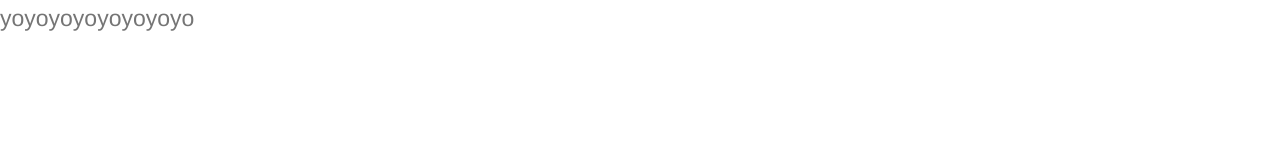
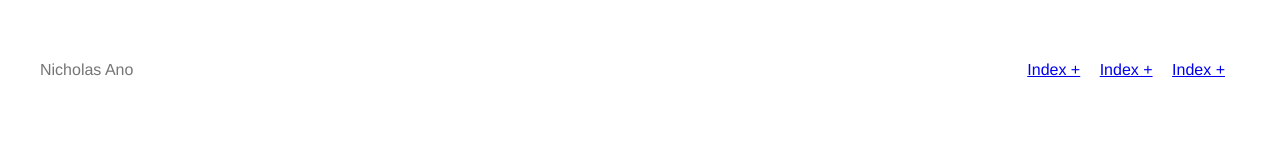
Before and after one commit to whoisnicholas/portfolio, a website: page index.html in a window 1280 px wide. Drawn offline with nearby package versions, Linux system fonts and the light colour scheme.

Commit message:
new styles

```diff
--- a/assets/scss/base/_global.scss
+++ b/assets/scss/base/_global.scss
@@ -22,7 +22,7 @@ body.body-modal-open { overflow:hidden; }
 
 .container {
 	margin:auto;
-	width:1100px;
+	width:1440px;
 	position:relative;
 
 	@include breakpoint(large) {
--- a/assets/scss/helpers/_variables.scss
+++ b/assets/scss/helpers/_variables.scss
@@ -19,10 +19,10 @@ $bold    : 700;
 // Primary Font
 $primary-font-family : 'Helvetica', sans-serif;
 $primary-font-weight : $regular;
-$primary-font-size   : 23px;
+$primary-font-size   : 16px;
 $primary-font-color  : #757575;
 $primary-link-color  : #757575;
-$primary-line-height : 36px;
+$primary-line-height : 2;
 
 // Transitions
 $default-transition-property : all;
--- a/assets/scss/layout/_header.scss
+++ b/assets/scss/layout/_header.scss
@@ -5,3 +5,12 @@
 HEADER
 
 */
+
+header{
+  display: flex;
+  flex-direction: row;
+  justify-content: space-between;
+  height:60px;
+  line-height: 60px;
+  padding: 40px 40px 0px 40px;
+}
--- a/assets/scss/layout/_navigation.scss
+++ b/assets/scss/layout/_navigation.scss
@@ -5,3 +5,17 @@
 NAVIGATION
 
 */
+
+nav{
+  font-size:1em;
+}
+
+nav ul {
+  padding:0px;
+  margin:0px;
+}
+
+nav ul li {
+  margin:0px 15px 0px 0px;
+  display:inline;
+}
--- a/assets/scss/main.scss
+++ b/assets/scss/main.scss
@@ -1,7 +1,6 @@
 /*
-Project Title: Project Name
-Author: Gene Ross
-Author URI: http://geneross.co
+Project Title: Portfolio
+Author: Nick Ano
 */
 
 /* Helpers */
--- a/gulpfile.js
+++ b/gulpfile.js
@@ -8,7 +8,8 @@ var gulp = require('gulp'),
     imagemin = require('gulp-imagemin'),
     cache = require('gulp-cache'),
     del = require('del'),
-    runSequence = require('run-sequence');
+    runSequence = require('run-sequence'),
+    autoprefixer = require('gulp-autoprefixer');
 
 // Browser Sync
 gulp.task('browserSync', function() {
@@ -23,6 +24,10 @@ gulp.task('browserSync', function() {
 gulp.task('sass', function() {
   return gulp.src('assets/scss/main.scss') // Gets all files ending with.scss in assets/scss and children dirs
   .pipe(sass()) // Using gulp-sass
+  .pipe(autoprefixer({
+      browsers: ['last 2 versions', 'Firefox >= 3'],
+      cascade: false
+  }))
   .pipe(gulp.dest('assets/css'))
   .pipe(browserSync.reload({
     stream:true
@@ -83,6 +88,6 @@ gulp.task('default', function (callback) {
 gulp.task('watch', ['browserSync', 'sass'], function (){
   gulp.watch('assets/**/*.scss', ['sass']);
   // Reloads the browser whenever HTML or JS files change
-  gulp.watch('/*.html', browserSync.reload);
+  gulp.watch('*.html', browserSync.reload);
   gulp.watch('assets/**/*.js', browserSync.reload);
 });
--- a/index.html
+++ b/index.html
@@ -4,7 +4,7 @@
 	<head>
 
 		<meta charset="utf-8">
-		<title>Project Name</title>
+		<title>whoisnicka</title>
 
 		<!-- Set Keywords & Description -->
 		<meta name="keywords" content="" />
@@ -38,9 +38,15 @@
 
 		<header>
 
+			<div class="logo">Nicholas Ano</div>
+
 			<nav>
 
-			yoyoyoyoyoyoyoyo
+				<ul>
+					<li><a href="index.html">Index +</a></li>
+					<li><a href="index.html">Index +</a></li>
+					<li><a href="index.html">Index +</a></li>
+				</ul>
 
 			</nav><!-- end nav -->
 
--- a/package.json
+++ b/package.json
@@ -20,6 +20,7 @@
     "browser-sync": "^2.17.5",
     "del": "^2.2.2",
     "gulp": "^3.9.1",
+    "gulp-autoprefixer": "^3.1.1",
     "gulp-cache": "^0.4.5",
     "gulp-imagemin": "^3.1.1",
     "gulp-sass": "^2.3.2",
```
Also changed, not shown: assets/css/main.css.
